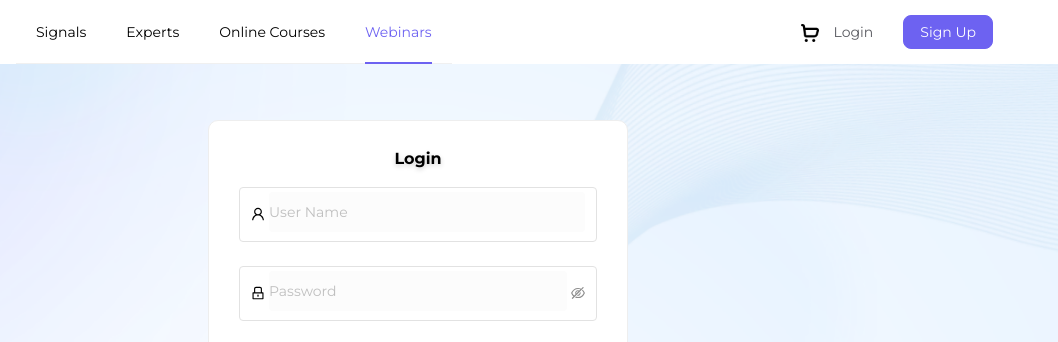
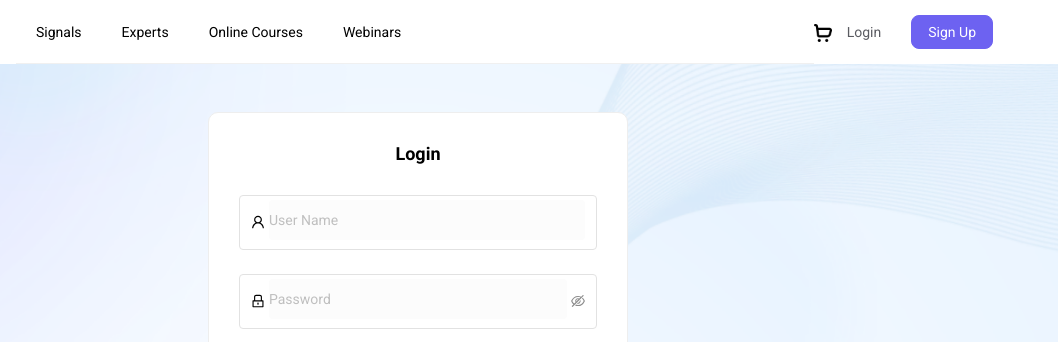
Before and after one commit to ashuthakur055/test, a React app: page /login in a window 1280 px wide. Shown: the top 342 px of the page, 222-1280 px from the left. Built offline with nearby package versions, Linux system fonts and the light colour scheme.

Commit message:
font family changes

```diff
--- a/src/assets/style/footer.less
+++ b/src/assets/style/footer.less
@@ -5,12 +5,11 @@
     }
 }
 .ant-layout-footer {
-    padding:80px;
+    padding:0 80px;
     background: #12141D;
     color: #B9B3B3;
     font-size: 16px;
     font-weight: 400;
-    padding: 0;
     display: block;
     margin: 30px 0 30px;
     line-height: 22px;
--- a/src/assets/style/login.less
+++ b/src/assets/style/login.less
@@ -70,10 +70,11 @@
     .form-heading {
         color: @text-color;
         text-align: center;
-        font-size: 16px;
-        font-weight: 700;
-        margin-bottom: 20px;
-        text-shadow: 0px 2px 5px rgba(0, 0, 0, .2);
+        font-size: 18px;
+        margin-bottom: 30px;
+        font-weight:600;
+        line-height: 1.2;
+        // text-shadow: 0px 2px 5px rgba(0, 0, 0, .2);
     }
 }
 .link-text {
--- a/src/components/App.less
+++ b/src/components/App.less
@@ -2,6 +2,8 @@
 @import (css) url("https://fonts.googleapis.com/css2?family=Roboto:wght@300;400;500&display=swap");
 @import (css) url('https://fonts.googleapis.com/css2?family=Montserrat:ital,wght@0,200;0,300;0,400;0,500;0,600;0,700;0,800;0,900;1,400&display=swap');
 @import (css) url('https://fonts.googleapis.com/css2?family=Lato:wght@100;300;400;700;900&display=swap');
+@import (css) url('https://fonts.googleapis.com/css2?family=Roboto:wght@400;700&display=swap');
+
 @import "../assets/style/variables.less";
 @import "./../assets/style/login.less";
 @import "../assets/style/sidebar.less";
@@ -15,7 +17,6 @@
     // font-family: 'Lato', sans-serif;
     font-family:"Roboto", sans-serif;
 }
-
 body {
 //   font-family: 'Roboto';
     // font-family: 'Lato', sans-serif;
@@ -110,7 +111,7 @@ video {
   font: inherit;
   vertical-align: baseline;
 
-  font-family: "Montserrat", sans-serif;
+  // font-family: "Montserrat", sans-serif;
 }
 /* HTML5 display-role reset for older browsers */
 article,
@@ -287,3 +288,6 @@ span.ant-breadcrumb-link {
 select{
   text-transform: capitalize;
 }
+body, .ant-menu, .ant-dropdown-menu, .ant-select-selector, .ant-input {
+  font-family: 'Roboto', sans-serif!important;
+}
--- a/src/components/home/login/layout/Header.js
+++ b/src/components/home/login/layout/Header.js
@@ -5,8 +5,10 @@ import { ShoppingCartOutlined } from '@ant-design/icons';
 import Logo from '../../../../assets/images/logo-black.png';
 import Cart from '../../../../assets/images/cart.png';
 import '../../../../assets/style/header.less'; // Import your custom CSS for header styling
+import { HeaderMenu } from './HeaderMenu';
 
 const { Header } = Layout;
+const { leftHeader, rightHeader } = HeaderMenu;
 
 const HeaderComponent = () => {
   return (
@@ -20,20 +22,20 @@ const HeaderComponent = () => {
       <div className="demo-logo">
         <img src={Logo} alt="Logo" style={{ marginRight: '20px', backgroundColor: '#fffff' }} />
       </div>
-
-      <Menu mode="horizontal" defaultSelectedKeys={['4']} className="nav-menu">
-        <Menu.Item key="1">
-          <a href="/login">Signals</a>
-        </Menu.Item>
-        <Menu.Item key="2">
-          <a href="/login">Experts</a>
-        </Menu.Item>
-        <Menu.Item key="3">
-          <a href="/login">Online Courses</a>
-        </Menu.Item>
-        <Menu.Item key="4">
-          <a href="/login">Webinars</a>
-        </Menu.Item>
+      <Menu
+        mode="horizontal"
+        defaultSelectedKeys={['4']}
+        className="nav-menu"
+        style={{
+          flex: 1,
+          minWidth: 0,
+        }}
+      >
+        {leftHeader.map(item => (
+          <Menu.Item key={item.key}>
+            <Link to={item.component}>{item.name}</Link>
+          </Menu.Item>
+        ))}
       </Menu>
 
       <div className="right-menu">
--- /dev/null
+++ b/src/components/home/login/layout/HeaderMenu.js
@@ -0,0 +1,47 @@
+import React from 'react';
+import LoginComponent from '../Login';
+import signUpComponent from '../SignUp';
+const rightHeader = [
+  {
+    name: 'Cart',
+    key: 'Cart',
+    component: props => <LoginComponent {...props} />,
+  },
+  {
+    name: 'Login',
+    key: 'login',
+    component: props => <LoginComponent {...props} />,
+  },
+  {
+    name: 'Signup',
+    key: 'sign-up',
+    component: props => <signUpComponent {...props} />,
+  },
+];
+const leftHeader = [
+  {
+    name: 'Signals',
+    key: 'signals',
+    component: props => <LoginComponent {...props} />,
+  },
+  {
+    name: 'Experts',
+    key: 'experts',
+    component: props => <LoginComponent {...props} />,
+  },
+  {
+    name: 'Online Courses',
+    key: 'online-courses',
+    component: props => <signUpComponent {...props} />,
+  },
+  {
+    name: 'Webinars',
+    key: 'webinars',
+    component: props => <signUpComponent {...props} />,
+  },
+];
+
+export const HeaderMenu = {
+  rightHeader,
+  leftHeader,
+};
```
